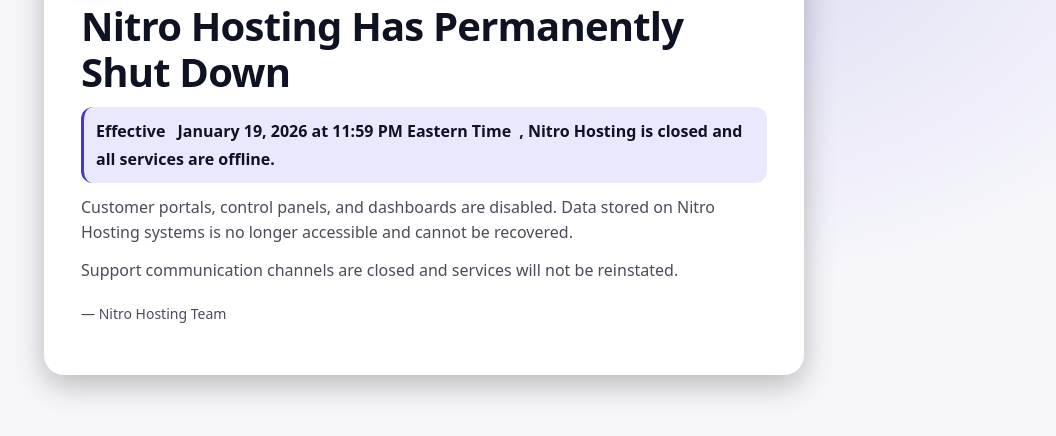
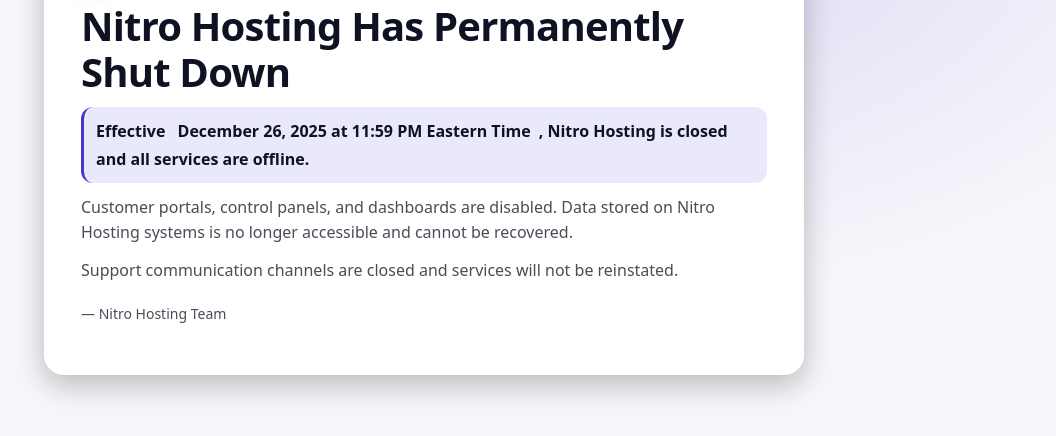
Before and after one commit to Team-Nitro-Management/NH-Shutdown, a plain HTML site: page index.html in a window 1280 px wide. Shown: the part 256-692 px from the top of the page, without its empty margins (216-1272 px from the left). Drawn offline with Linux system fonts and the light colour scheme.

Commit message:
Update index.html

```diff
--- a/index.html
+++ b/index.html
@@ -118,7 +118,7 @@
     <h1 id="title">Nitro Hosting Has Permanently Shut Down</h1>
 
     <p class="highlight">
-      Effective <span class="dates">January 19, 2026 at 11:59 PM Eastern Time</span>, Nitro Hosting is closed and all services are offline.
+      Effective <span class="dates">December 26, 2025 at 11:59 PM Eastern Time</span>, Nitro Hosting is closed and all services are offline.
     </p>
 
     <p>
```
